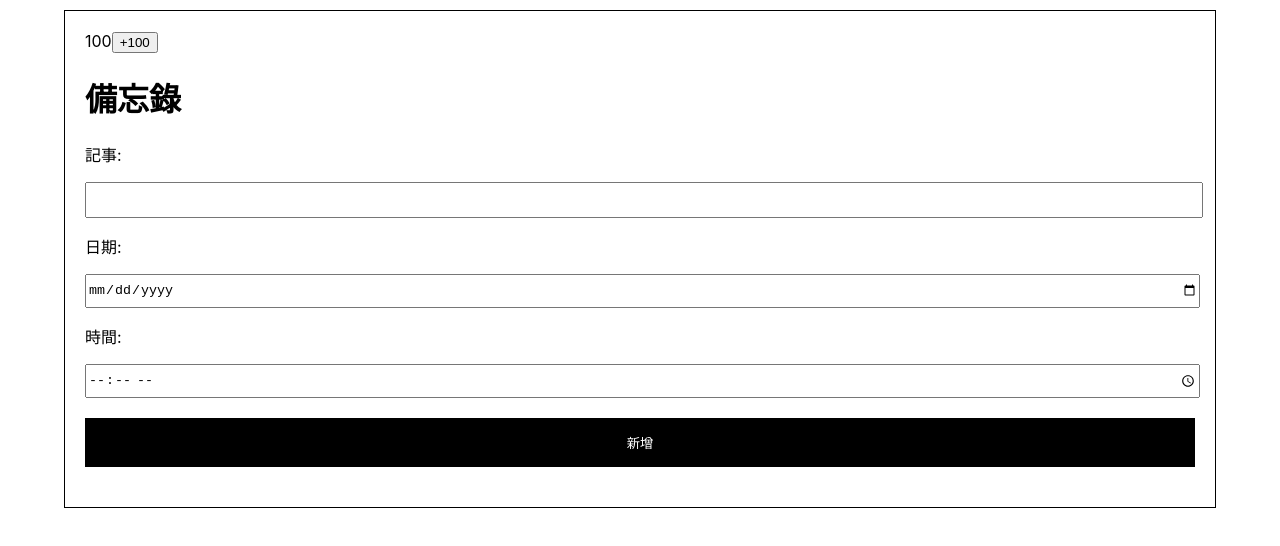
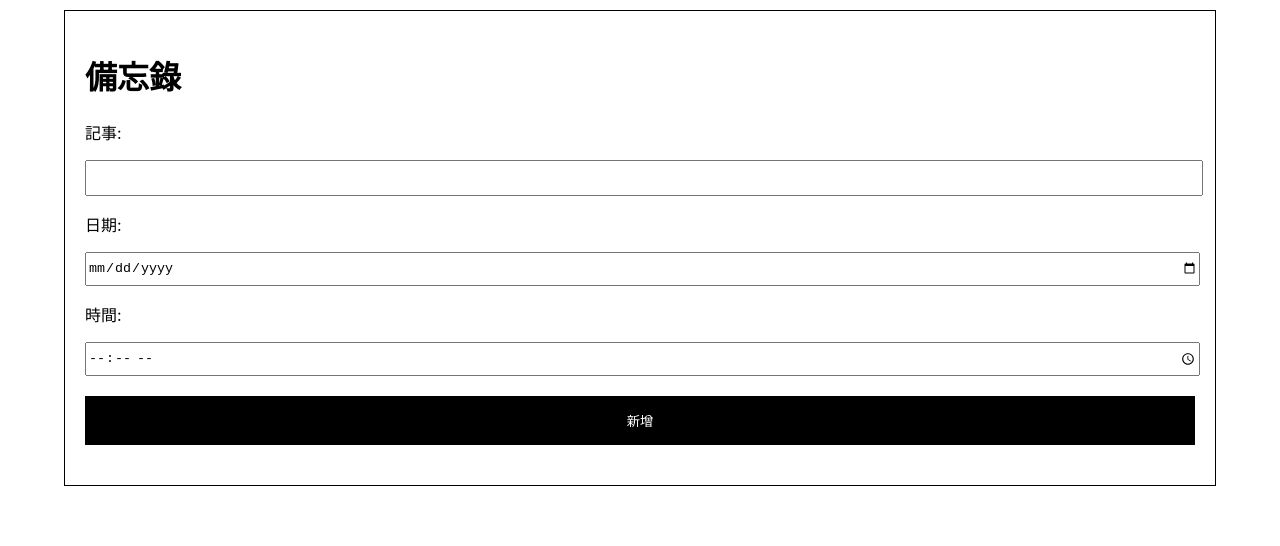
Before and after one commit to hunter850/react, a React (Vite) app: page / in a window 1280 px wide. Shown: the top 546 px of the page. Built offline with nearby package versions, Linux system fonts and the light colour scheme.

Commit message:
簡單useEffect

```diff
--- a/src/pages/home/index.jsx
+++ b/src/pages/home/index.jsx
@@ -1,4 +1,4 @@
-import { useState } from "react"
+import { useState, useEffect } from "react"
 
 import Edit from './components/edit.jsx'
 import List from './components/list.jsx'
@@ -10,21 +10,18 @@ import './index.css'
 // }
 
 const Home = () => {
-    const [a, setA] = useState(100);
     const [data, setData] = useState([]);
-    function addition() {
-        //若只寫setA(a + 100); 那有很多個setA(a + 100); 按一次仍然只會加100 用return的才會有幾個加幾百
-        setA(pre => {
-            return pre + 100;
-        });
-        // setA(pre => {
-        //     return pre + 100;
-        // });
-    }
+
+    useEffect(() => {
+        // console.log("資料變動");
+        //綁定的事情
+        // return () => {
+        //     //取消綁定的事情
+        // }
+    }, [])
+
     return (
         <div className="app">
-            {a}
-            <button onClick={addition}>+100</button>
             <Edit add={setData} />
             <List dataArray={data} deleteData={setData}/>
         </div>
```
